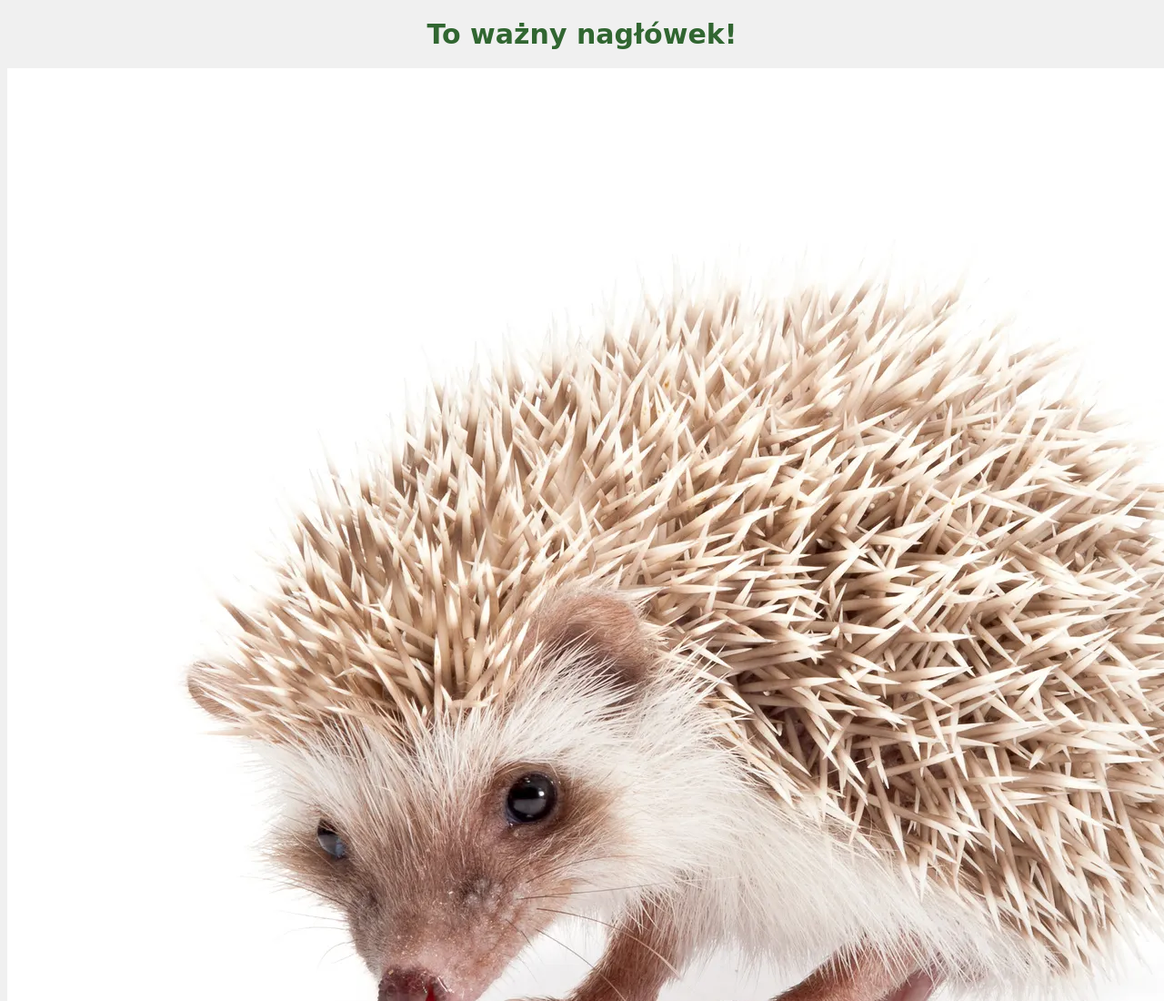
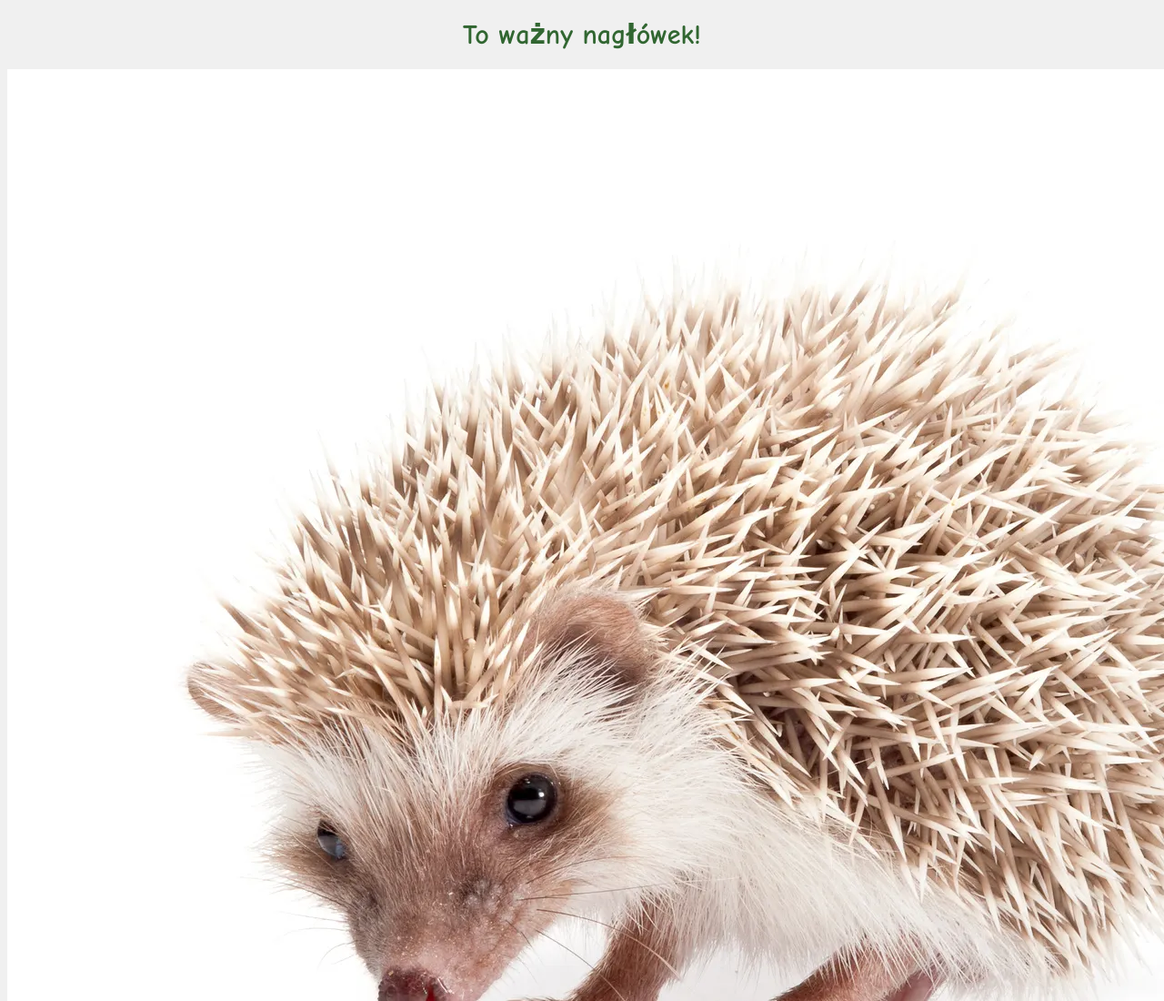
Before and after one commit to juliansiewierski-afk/juliansiewierski-afk.github.io, a plain HTML site: page index.html in a window 1280 px wide. Shown: the top 1100 px of the page at 91% size. Drawn offline with Linux system fonts and the light colour scheme.

Commit message:
Fix font-family declaration for h1 in style.css

```diff
--- a/style.css
+++ b/style.css
@@ -7,7 +7,7 @@ body {
 h1 {
     color: #316631; /* Kolor nagłówka */
     font-size: 30px; /* Rozmiar czcionki nagłówka */
-    font-family: Comic , Sans MS, cursive, serif; /* Rodzina czcionek używana w nagłówku */
+    font-family: Comic Sans MS, cursive, sans-serif; /* Rodzina czcionek używana w nagłówku */
     text-align: center; /* Wyrównanie tekstu nagłówka do środka */
     animation: color-change 5s infinite; /* Animacja zmiany koloru co 5 sekund */
 }
```
